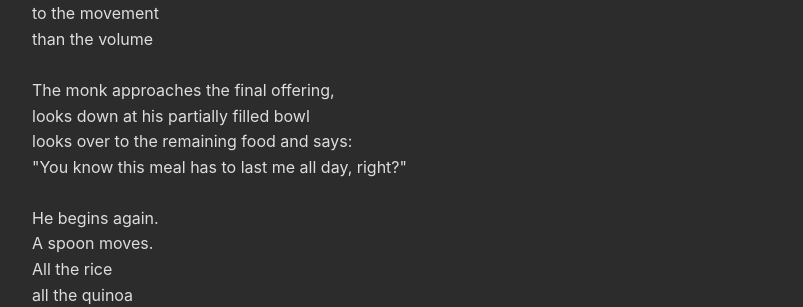
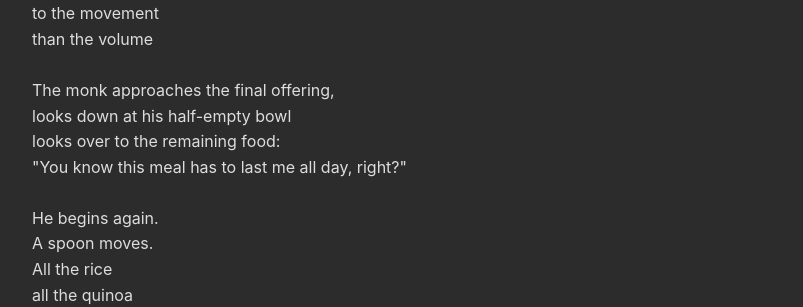
Before and after one commit to jonny5/jonkap, a Jekyll site: the page built from _posts/2025-08-17-monks-bowl.md, in a window 1280 px wide. Shown: the part 472-779 px from the top of the page, without its empty margins (238-1041 px from the left). Built offline with Jekyll 4.4.1, drawn with Linux system fonts in a browser that asks for light colours; some web fonts are replaced; some of the changed text lies outside the part shown.

Commit message:
Condense

```diff
--- a/_posts/2025-08-17-monks-bowl.md
+++ b/_posts/2025-08-17-monks-bowl.md
@@ -21,8 +21,8 @@ to the movement
 than the volume
 
 The monk approaches the final offering,
-looks down at his partially filled bowl
-looks over to the remaining food and says:
+looks down at his half-empty bowl
+looks over to the remaining food:
 "You know this meal has to last me all day, right?"
 
 He begins again.
```
